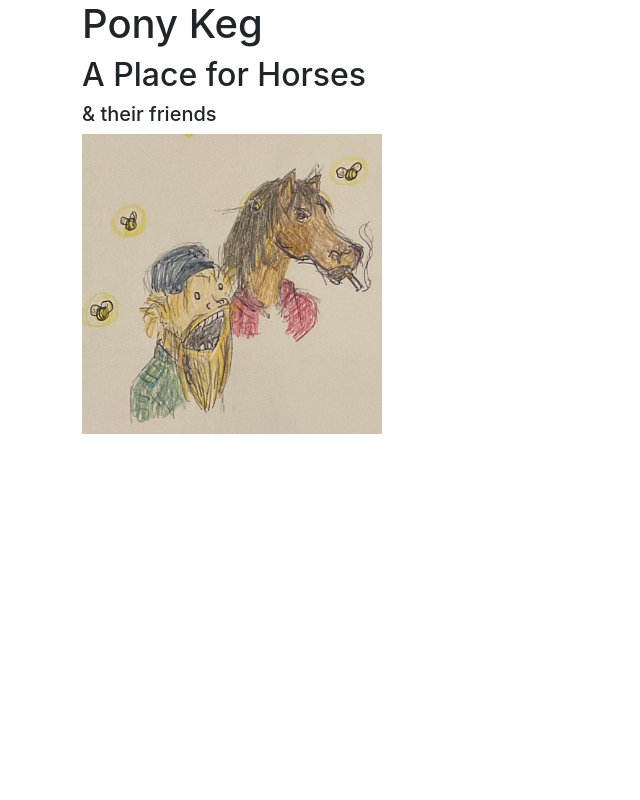
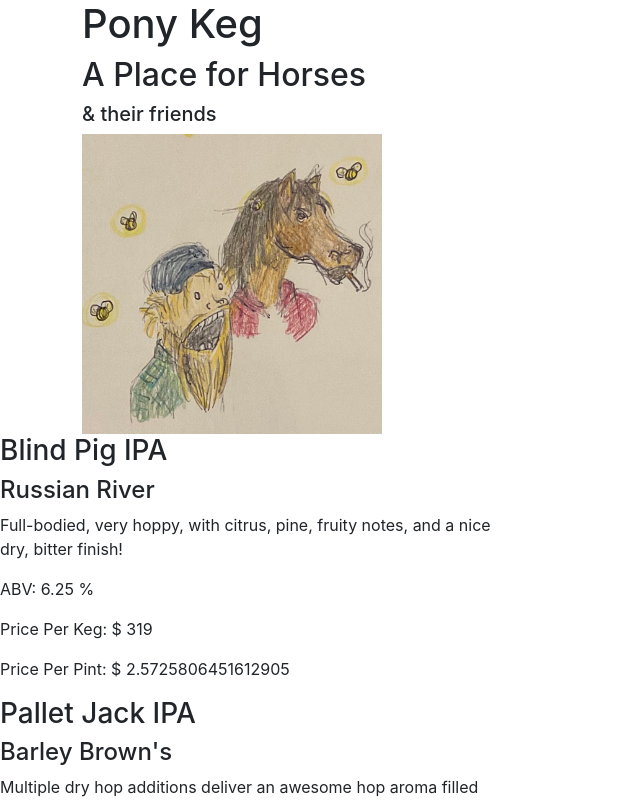
Before and after one commit to tigertiger/pony-keg, a React (Create React App) app: page / in a window 1280 px wide. Shown: the top 800 px of the page, without its empty margins (0-640 px from the left). Built offline with nearby package versions, Linux system fonts and the light colour scheme.

Commit message:
add keg list w loop of seed data; confirm functionality

```diff
--- a/src/components/App.js
+++ b/src/components/App.js
@@ -1,10 +1,12 @@
 import React from "react";
 import Header from "./Header";
+import KegList from "./KegList";
 
 function App(){
   return (
     <React.Fragment>
       <Header />
+      <KegList />
     </React.Fragment>
   );
 }
--- a/src/components/Keg.js
+++ b/src/components/Keg.js
@@ -1,24 +1,5 @@
 import React from "react";
 import PropTypes from "prop-types";
-
-const mainKegList = [
-  {
-    beer: 'Blind Pig',
-    style: 'IPA',
-    brewery: 'Russian River',
-    description: 'Full-bodied, very hoppy, with citrus, pine, fruity notes, and a nice dry, bitter finish!',
-    abv: '6.25',
-    price: '319'
-  },
-  {
-    beer: 'Pallet Jack',
-    style: 'IPA',
-    brewery: 'Barley Brown\'s',
-    description: 'Multiple dry hop additions deliver an awesome hop aroma filled with citrus, tropical fruit, and a touch of pine. The light body has just enough malt complexity to balance the hops. Multi time GABF medalist.',
-    abv: '7.2',
-    price: '150'
-  }
-]
 
 function Keg(props){
   const kegStyles = {
@@ -27,7 +8,7 @@
   }
 
   return (
-    <div className="card">
+    <div style={kegStyles}>
       <h3>{props.beer} {props.style}</h3>
       <h4>{props.brewery}</h4>
       <p>{props.description}</p>
@@ -46,3 +27,5 @@
   abv: PropTypes.number,
   price: PropTypes.number
 }
+
+export default Keg;
--- a/src/components/KegList.js
+++ b/src/components/KegList.js
@@ -0,0 +1,43 @@
+import React from "react";
+import Keg from "./Keg";
+import PropTypes from "prop-types";
+
+const mainKegList = [
+  {
+    beer: 'Blind Pig',
+    style: 'IPA',
+    brewery: 'Russian River',
+    description: 'Full-bodied, very hoppy, with citrus, pine, fruity notes, and a nice dry, bitter finish!',
+    abv: '6.25',
+    price: '319'
+  },
+  {
+    beer: 'Pallet Jack',
+    style: 'IPA',
+    brewery: 'Barley Brown\'s',
+    description: 'Multiple dry hop additions deliver an awesome hop aroma filled with citrus, tropical fruit, and a touch of pine. The light body has just enough malt complexity to balance the hops. Multi time GABF medalist.',
+    abv: '7.2',
+    price: '250'
+  }
+]
+
+function KegList(props) {
+  return (
+    <div id="kegGrid">
+      {mainKegList.map((keg) =>
+      <Keg beer={keg.beer}
+      style={keg.style}
+      brewery={keg.brewery}
+      description={keg.description}
+      abv={keg.abv}
+      price={keg.price} />
+      )}
+    </div>
+  );
+}
+
+KegList.propTypes = {
+  kegList: PropTypes.array
+};
+
+export default KegList;
```
